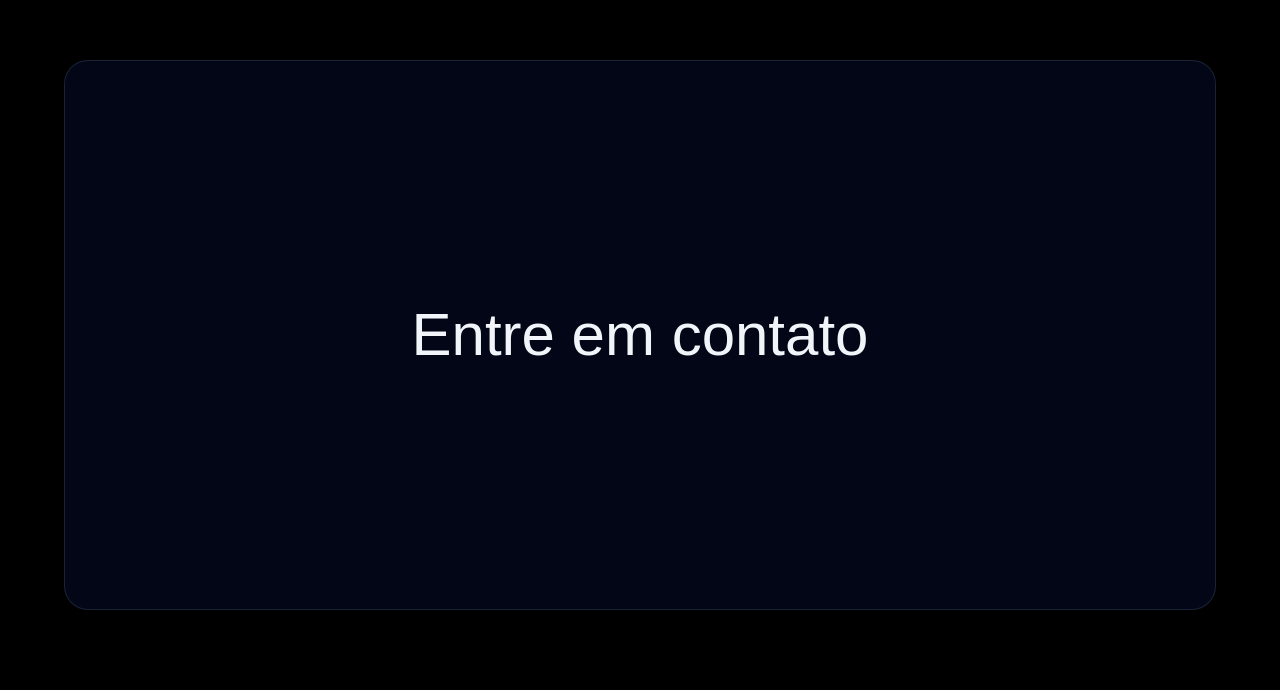
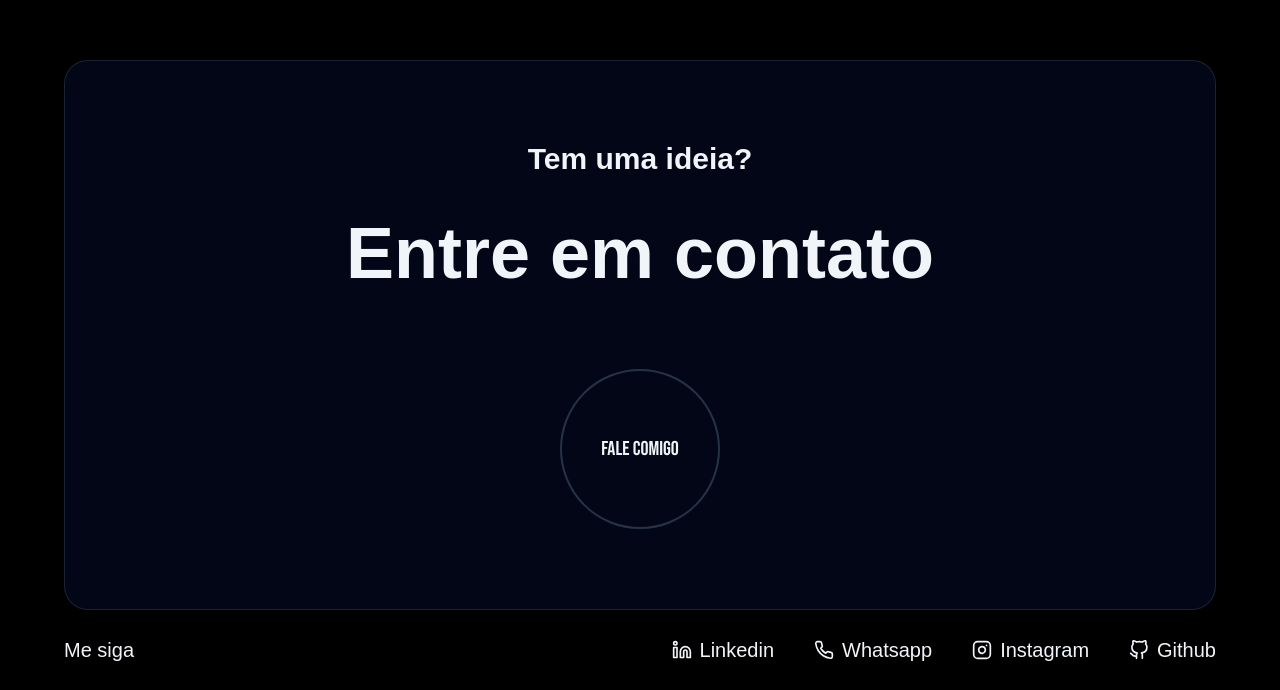
Before and after one commit to renanbrayner/nextfolio, a Next.js app: page /en in a window 1280 px wide. Shown: the part 4758-5448 px from the top of the page. Built offline with nearby package versions, Linux system fonts and the light colour scheme; a web font is replaced by a local one.

Commit message:
Adicionar link para email com botão animado e começar links para redes sociais

```diff
--- a/src/app/[lang]/components/ContactForm.tsx
+++ b/src/app/[lang]/components/ContactForm.tsx
@@ -1,6 +1,73 @@
 "use client";
 
 import { motion, useScroll, useTransform } from "framer-motion";
+import { useEffect, useRef, useState } from "react";
+import {
+  FiExternalLink,
+  FiGithub,
+  FiLinkedin,
+  FiInstagram,
+  FiPhone,
+} from "react-icons/fi";
+
+const MouseFollowerButton = () => {
+  const [relativeMousePos, setRelativeMousePos] = useState({ x: 0, y: 0 });
+  const buttonRef = useRef();
+
+  useEffect(() => {
+    const handleMouseMove = (event) => {
+      if (buttonRef.current) {
+        const rect = buttonRef.current.getBoundingClientRect();
+        const centerX = rect.left + rect.width / 2;
+        const centerY = rect.top + rect.height / 2;
+        const distanceX = Math.abs(event.clientX - centerX);
+        const distanceY = Math.abs(event.clientY - centerY);
+        const distance = Math.sqrt(
+          distanceX * distanceX + distanceY * distanceY,
+        );
+
+        // Only animate if the cursor is within  300px of the button
+        if (distance <= 200) {
+          const x = event.clientX - centerX;
+          const y = event.clientY - centerY;
+          setRelativeMousePos({ x, y });
+        } else {
+          // Reset the position if the cursor is too far away
+          setRelativeMousePos({ x: 0, y: 0 });
+        }
+      }
+    };
+
+    window.addEventListener("mousemove", handleMouseMove);
+    return () => window.removeEventListener("mousemove", handleMouseMove);
+  }, []);
+
+  return (
+    <motion.div ref={buttonRef} className="h-40 w-40">
+      <motion.div
+        animate={{
+          x: relativeMousePos.x / 1.6,
+          y: relativeMousePos.y / 1.6,
+        }}
+        transition={{ duration: 0.1 }}
+        className="group peer absolute z-10 flex h-40 w-40 items-center justify-center rounded-full border-2 border-slate-700/50 transition-colors duration-500 hover:border-slate-50/50"
+      >
+        <span className="font-display text-xl group-hover:hidden">
+          Fale Comigo
+        </span>
+        <FiExternalLink className="hidden text-2xl group-hover:block" />
+      </motion.div>
+      <motion.div
+        animate={{
+          x: relativeMousePos.x / 3,
+          y: relativeMousePos.y / 3,
+        }}
+        transition={{ duration: 0.1 }}
+        className="absolute h-40 w-40 rounded-full border-2 border-slate-700/50 transition-colors duration-500 peer-hover:border-slate-50/50"
+      />
+    </motion.div>
+  );
+};
 
 export default function ContactForm() {
   const { scrollYProgress } = useScroll();
@@ -19,7 +86,7 @@ export default function ContactForm() {
 
   return (
     <motion.div
-      className="h-[110vh] bg-black"
+      className="relative h-[110vh] bg-black"
       style={{
         padding: paddingValue,
       }}
@@ -29,12 +96,36 @@ export default function ContactForm() {
           borderWidth: borderValue,
           borderRadius: borderRadiusValue,
         }}
-        className="flex h-full items-center justify-center border-slate-700/50 bg-slate-950 p-20"
+        className="flex h-full flex-col items-center justify-center border-slate-700/50 bg-slate-950 p-20"
       >
-        <a href="mailto:renanbrayner@gmail.com" className="text-6xl">
-          Entre em contato
+        <h1 className="text-3xl font-bold">Tem uma ideia?</h1>
+        <h1 className="pb-20 pt-10 text-7xl font-bold">Entre em contato</h1>
+        <a href="mailto:renanbrayner@gmail.com">
+          <MouseFollowerButton />
         </a>
       </motion.div>
+      <div className="absolute bottom-0 left-0 right-0 flex h-20 items-center justify-between px-4 text-xl md:px-16">
+        <span>Me siga</span>
+
+        <ul className="flex gap-10">
+          <li className="flex items-center justify-center gap-2">
+            <FiLinkedin />
+            <span className="leading-none">Linkedin</span>
+          </li>
+          <li className="flex items-center justify-center gap-2">
+            <FiPhone />
+            <span className="leading-none">Whatsapp</span>
+          </li>
+          <li className="flex items-center justify-center gap-2">
+            <FiInstagram />
+            <span className="leading-none">Instagram</span>
+          </li>
+          <li className="flex items-center justify-center gap-2">
+            <FiGithub />
+            <span className="leading-none">Github</span>
+          </li>
+        </ul>
+      </div>
     </motion.div>
   );
 }
```
